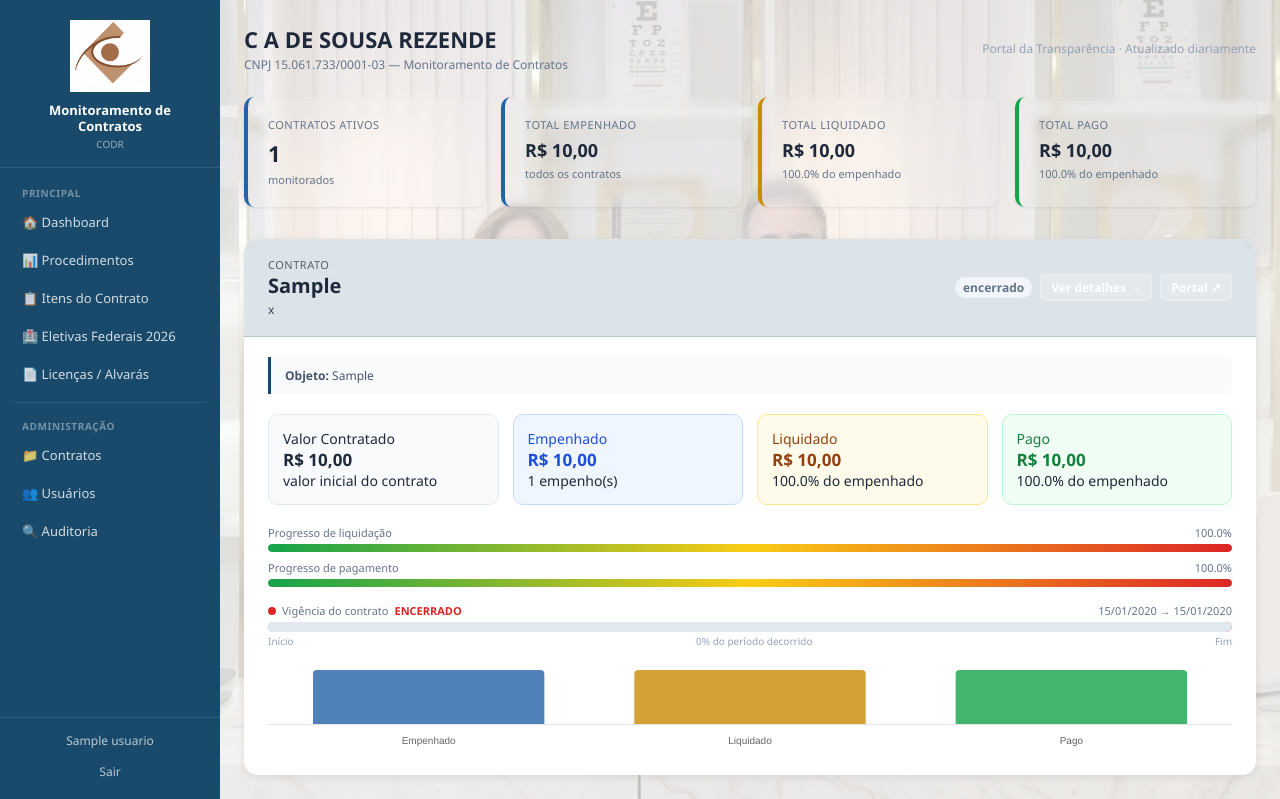
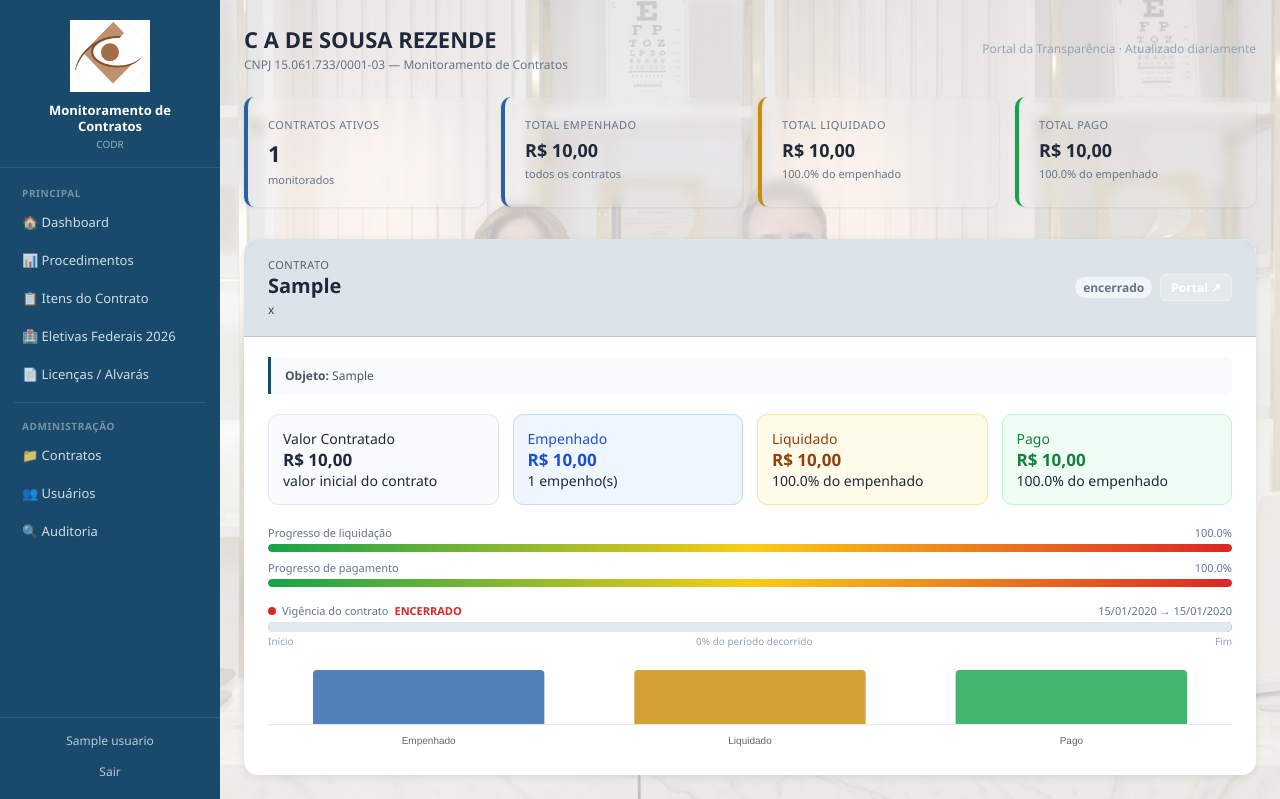
Before and after one commit to acconsultoriaemsaude2025-bit/CONTRATOS-SOBRAL, a Flask app: page / in a window 1280 px wide. Shown: the top 799 px of the page. Run offline with Flask 3, Linux system fonts and the light colour scheme; a user stored in the database is signed in; tables that the repository leaves empty hold one stand-in row (values such as "Sample post").

Commit message:
style: remove botão 'Ver detalhes' do cabeçalho dos cards no dashboard
Co-Authored-By: Claude Sonnet 4.6 <noreply@anthropic.com>

```diff
--- a/app/templates/dashboard.html
+++ b/app/templates/dashboard.html
@@ -60,8 +60,7 @@
       </div>
       <div style="display:flex; gap:8px; align-items:center; flex-wrap:wrap;">
         <span class="badge badge-{{ c.status }}" style="font-size:12px;">{{ c.status }}</span>
-        <a href="{{ url_for('detalhe_contrato', numero=c.numero) }}" class="btn btn-sm" style="background:rgba(255,255,255,.2); color:#fff; border:1px solid rgba(255,255,255,.3);">Ver detalhes →</a>
-        {% if c.url %}<a href="{{ c.url }}" target="_blank" class="btn btn-sm" style="background:rgba(255,255,255,.2); color:#fff; border:1px solid rgba(255,255,255,.3);">Portal ↗</a>{% endif %}
+{% if c.url %}<a href="{{ c.url }}" target="_blank" class="btn btn-sm" style="background:rgba(255,255,255,.2); color:#fff; border:1px solid rgba(255,255,255,.3);">Portal ↗</a>{% endif %}
       </div>
     </div>
 
```
